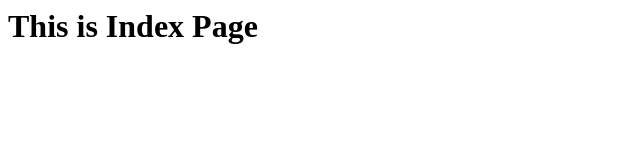
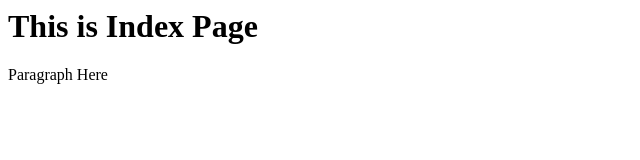
Before and after one commit to thumuvivek2003/Learn-Git, a plain HTML site: page index.html in a window 1280 px wide. Shown: the full height of the page, 0-640 px from the left. Drawn offline with Linux system fonts and the light colour scheme.

Commit message:
add paragraph

```diff
--- a/index.html
+++ b/index.html
@@ -3,4 +3,5 @@
 </head>
 <body>
     <h1>This is Index Page</h1>
+    <p>Paragraph Here</p>
 </body>
```
